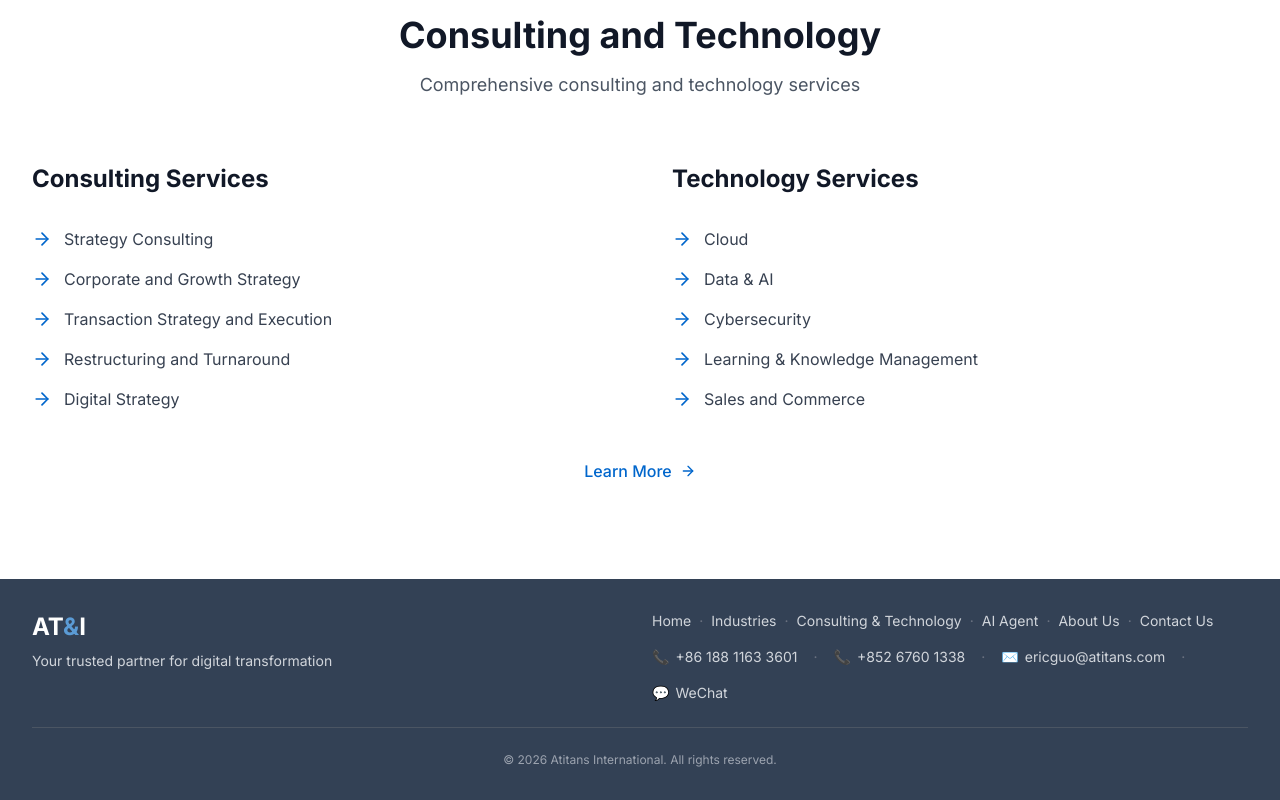
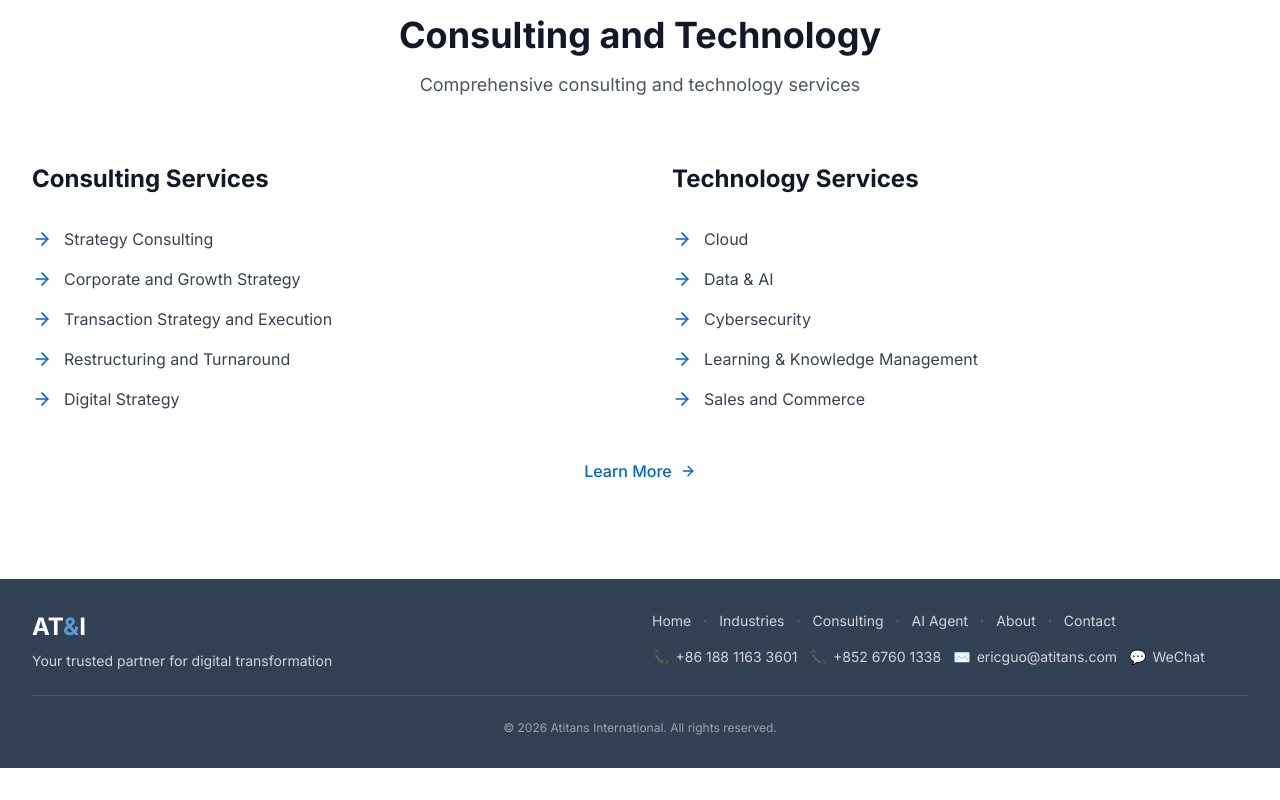
Before and after one commit to clover475/-ati-site, a Next.js app: page / in a window 1280 px wide. Shown: the part 1386-2186 px from the top of the page. After the commit the page ends 2154 px from the top, so only its background shows below. Built offline with nearby package versions, Linux system fonts and the light colour scheme.

Commit message:
Fix footer mobile responsive layout

```diff
--- a/components/footer.tsx
+++ b/components/footer.tsx
@@ -29,69 +29,63 @@ export function Footer() {
 
           {/* Right Column - Navigation and Contact */}
           <div className="space-y-4">
-            <nav className="text-sm">
-              <Link href="/" className="text-gray-300 hover:text-white transition-colors whitespace-nowrap">
+            {/* Navigation - wrap on mobile */}
+            <nav className="flex flex-wrap gap-x-3 gap-y-2 text-sm">
+              <Link href="/" className="text-gray-300 hover:text-white transition-colors">
                 {t({ EN: "Home", CN: "首页" })}
               </Link>
-              <span className="mx-2 text-gray-500">·</span>
-              <Link href="/industries" className="text-gray-300 hover:text-white transition-colors whitespace-nowrap">
+              <span className="text-gray-500 hidden sm:inline">·</span>
+              <Link href="/industries" className="text-gray-300 hover:text-white transition-colors">
                 {t({ EN: "Industries", CN: "行业" })}
               </Link>
-              <span className="mx-2 text-gray-500">·</span>
-              <Link
-                href="/consulting-technology"
-                className="text-gray-300 hover:text-white transition-colors whitespace-nowrap"
-              >
-                {t({ EN: "Consulting & Technology", CN: "咨询与技术" })}
+              <span className="text-gray-500 hidden sm:inline">·</span>
+              <Link href="/consulting-technology" className="text-gray-300 hover:text-white transition-colors">
+                {t({ EN: "Consulting", CN: "咨询" })}
               </Link>
-              <span className="mx-2 text-gray-500">·</span>
-              <Link
-                href="/enterprise-ai"
-                className="text-gray-300 hover:text-white transition-colors whitespace-nowrap"
-              >
+              <span className="text-gray-500 hidden sm:inline">·</span>
+              <Link href="/enterprise-ai" className="text-gray-300 hover:text-white transition-colors">
                 {t({ EN: "AI Agent", CN: "AI智能体" })}
               </Link>
-              <span className="mx-2 text-gray-500">·</span>
-              <Link href="/about" className="text-gray-300 hover:text-white transition-colors whitespace-nowrap">
-                {t({ EN: "About Us", CN: "关于我们" })}
+              <span className="text-gray-500 hidden sm:inline">·</span>
+              <Link href="/about" className="text-gray-300 hover:text-white transition-colors">
+                {t({ EN: "About", CN: "关于" })}
               </Link>
-              <span className="mx-2 text-gray-500">·</span>
-              <Link href="/contact" className="text-gray-300 hover:text-white transition-colors whitespace-nowrap">
-                {t({ EN: "Contact Us", CN: "联系我们" })}
+              <span className="text-gray-500 hidden sm:inline">·</span>
+              <Link href="/contact" className="text-gray-300 hover:text-white transition-colors">
+                {t({ EN: "Contact", CN: "联系" })}
               </Link>
             </nav>
 
-            <div className="flex flex-wrap items-center gap-4 text-sm text-gray-300">
+            {/* Contact Info - stack on mobile */}
+            <div className="flex flex-col sm:flex-row sm:flex-wrap sm:items-center gap-2 sm:gap-3 text-sm text-gray-300">
               <div className="flex items-center gap-1.5">
                 <span>📞</span>
-                <span>+86 188 1163 3601</span>
+                <span className="text-xs sm:text-sm">+86 188 1163 3601</span>
               </div>
-              <span className="text-gray-500">·</span>
               <div className="flex items-center gap-1.5">
                 <span>📞</span>
-                <span>+852 6760 1338</span>
+                <span className="text-xs sm:text-sm">+852 6760 1338</span>
               </div>
-              <span className="text-gray-500">·</span>
               <div className="flex items-center gap-1.5">
                 <span>✉️</span>
-                <a href="mailto:ericguo@atitans.com" className="hover:text-white transition-colors">
+                <a href="mailto:ericguo@atitans.com" className="hover:text-white transition-colors text-xs sm:text-sm">
                   ericguo@atitans.com
                 </a>
               </div>
-              <span className="text-gray-500">·</span>
               <div
                 className="relative flex items-center gap-1.5 cursor-pointer"
                 onMouseEnter={() => setShowWeChatQR(true)}
                 onMouseLeave={() => setShowWeChatQR(false)}
+                onClick={() => setShowWeChatQR(!showWeChatQR)}
               >
                 <span>💬</span>
                 <span className="hover:text-white transition-colors">WeChat</span>
                 {showWeChatQR && (
                   <div
-                    className="fixed z-[9999]"
+                    className="fixed z-[9999] left-1/2 -translate-x-1/2 sm:left-auto sm:translate-x-0"
                     style={{
                       bottom: '100px',
-                      right: '50px',
+                      right: 'auto',
                       backgroundColor: 'white',
                       borderRadius: '16px',
                       padding: '12px',
@@ -101,7 +95,7 @@ export function Footer() {
                     <img
                       src="/wechat-qr.png"
                       alt="WeChat QR Code"
-                      style={{ width: '260px', height: 'auto', display: 'block' }}
+                      className="w-48 sm:w-64 h-auto block"
                     />
                   </div>
                 )}
```
